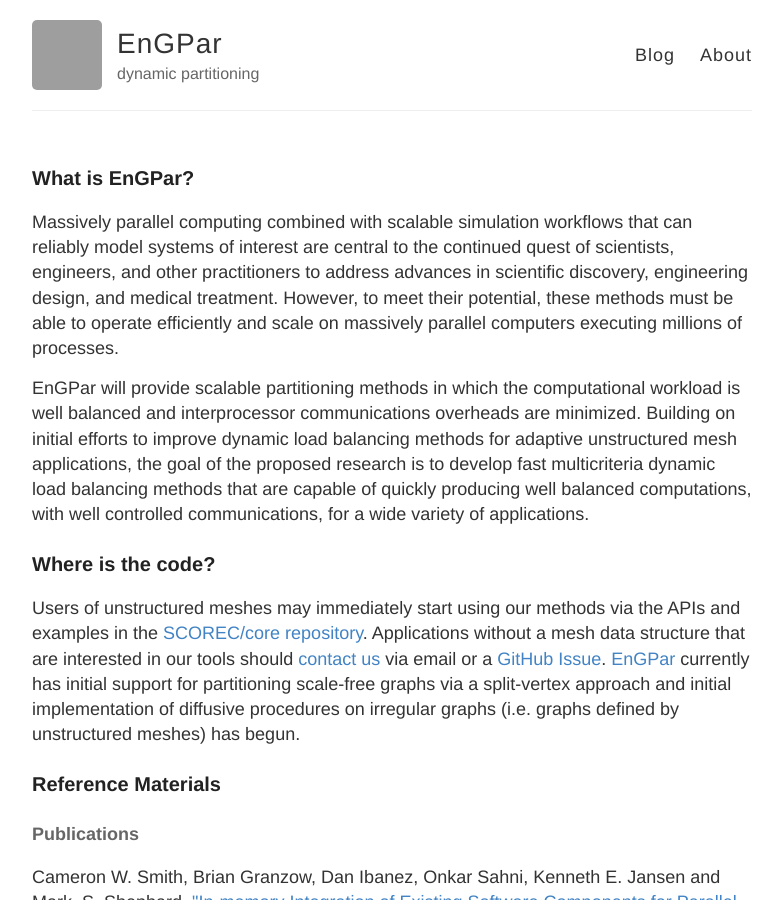
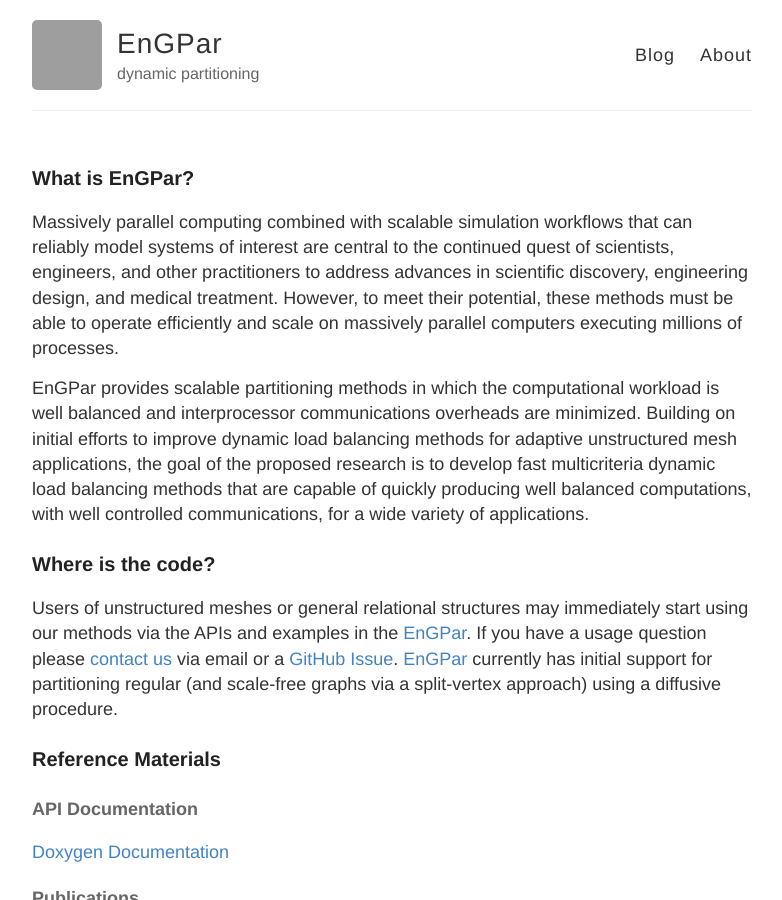
Before and after one commit to SCOREC/EnGPar, a Jekyll site: the page built from docs/index.html, in a window 1280 px wide and 900 px high. Shown: the whole window, without its empty margins (248-1030 px from the left). Built offline with Jekyll 4.4.1, drawn with Linux system fonts in a browser that asks for light colours; grey boxes are pictures that could not be loaded.

Commit message:
web: update summary, add doxygen link

```diff
--- a/docs/index.html
+++ b/docs/index.html
@@ -24,7 +24,7 @@
 </p>
 
 <p>
-EnGPar will provide scalable partitioning methods in which the computational
+EnGPar provides scalable partitioning methods in which the computational
 workload is well balanced and interprocessor communications overheads are
 minimized.
 Building on initial efforts to improve dynamic load balancing methods for
@@ -46,18 +46,17 @@
 </h3>
 
 <p>
-Users of unstructured meshes may immediately start using our methods via the
+Users of unstructured meshes or general relational structures may
+immediately start using our methods via the
 APIs and examples in the
-<a href="https://github.com/SCOREC/core/">SCOREC/core repository</a>.
-Applications without a mesh data structure that are interested in our tools
-should <a href="{{ site.baseurl }}/about">contact us</a> via email or a
+<a href="https://github.com/SCOREC/EnGPar/"> EnGPar</a>.
+If you have a usage question please
+<a href="{{ site.baseurl }}/about">contact us</a> via email or a
 <a href="https://github.com/SCOREC/EnGPar/issues"> GitHub Issue</a>.
 <a href="https://github.com/SCOREC/EnGPar"> EnGPar</a> currently has
-initial support for partitioning scale-free graphs via a split-vertex
-approach and initial implementation of diffusive procedures on
-irregular graphs (i.e. graphs defined by unstructured meshes) has begun.
+initial support for partitioning regular (and scale-free graphs via a
+split-vertex approach) using a diffusive procedure.
 </p>
-
 
 <h3>
   <a id="reference-materials"
@@ -68,6 +67,9 @@
   </a>
   Reference Materials
 </h3>
+  <h4>API Documentation</h4>
+
+    <a href="http://www.scorec.rpi.edu/engpar/"> Doxygen Documentation</a>
 
   <h4>Publications</h4>
     <p>
```
